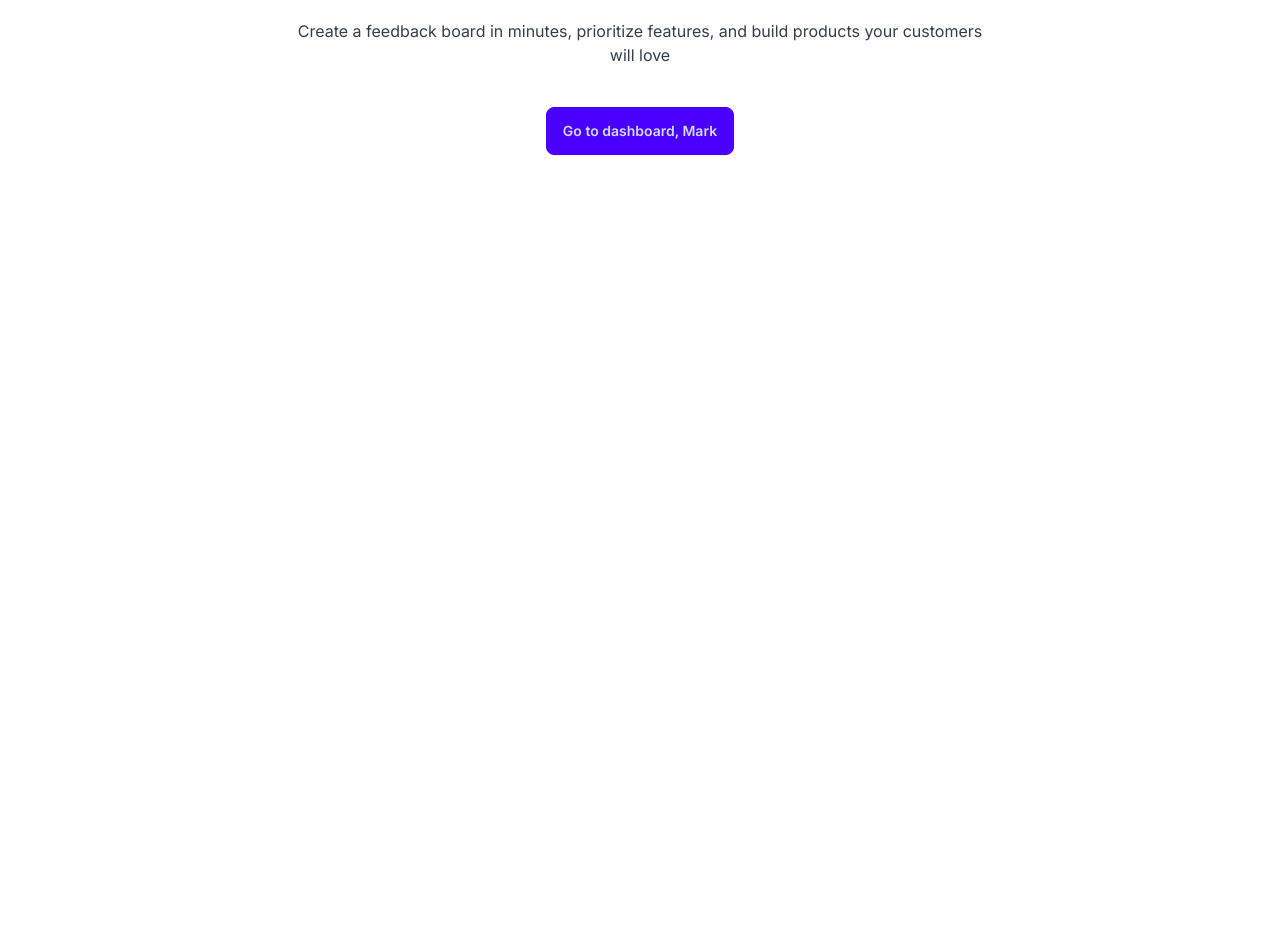
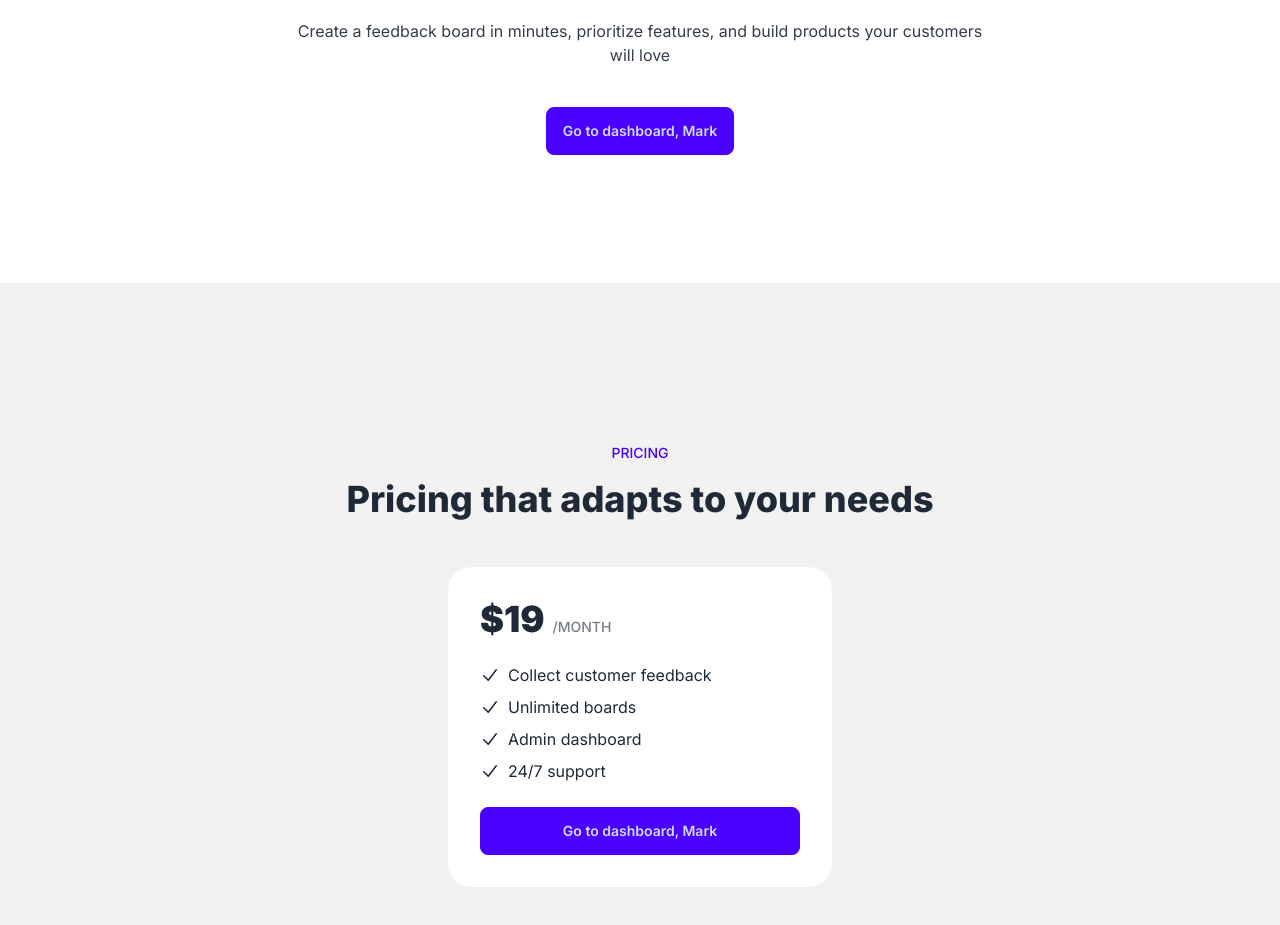
Before and after one commit to michalfilipiuk/course-app, a Next.js app: page / in a window 1280 px wide. Shown: the part 293-1218 px from the top of the page. Before the commit the page ends 800 px from the top, so only its background shows below. Built offline with nearby package versions, Linux system fonts and the light colour scheme.

Commit message:
some changes

```diff
--- a/app/components/ButtonLogin.js
+++ b/app/components/ButtonLogin.js
@@ -1,8 +1,8 @@
 import Link from "next/link"
 
-const ButtonLogin = ({isLoggedIn, name}) => {
+const ButtonLogin = ({isLoggedIn, name, extraStyle}) => {
     if (isLoggedIn) {
-        return <Link href="/dashboard" className="btn btn-primary">Go to dashboard, {name}</Link>
+        return <Link href="/dashboard" className={`btn btn-primary + ${extraStyle ? extraStyle : ""}`}>Go to dashboard, {name}</Link>
     } else {
         return <button>Login</button>
     }
--- /dev/null
+++ b/app/components/FAQListItem.js
@@ -0,0 +1,8 @@
+
+const FAQListItem = () => {
+    return (
+        <div>FAQListItem</div>
+    )
+}
+
+export default FAQListItem
--- a/app/layout.js
+++ b/app/layout.js
@@ -10,7 +10,7 @@
 
 export default function RootLayout({ children }) {
   return (
-    <html lang="en" data-theme="light">
+    <html lang="en" data-theme="light" className="scroll-smooth">
       <body className={inter.className}>{children}</body>
     </html>
   );
--- a/app/page.js
+++ b/app/page.js
@@ -1,23 +1,34 @@
 import ButtonLogin from "./components/ButtonLogin";
+import FAQListItem from "./components/FAQListItem";
 
 export default function Home() {
   const isLoggedIn = true;
   const name = "Mark";
+  const greeting = `Hello ${isLoggedIn ? name : "there"}`;
+
+  const pricingFeaturesList = [
+    "Collect customer feedback",
+    "Unlimited boards",
+    "Admin dashboard",
+    "24/7 support",
+  ];
 
   return (
     <main>
+      {/* Navbar */}
       <section className="bg-base-200">
         <div className="flex justify-between items-center px-8 py-2 max-w-3xl mx-auto">
           <div className="font-bold">My First SaaS</div>
           <div className="space-x-4 max-md:hidden">
-            <a className="link link-hover">Pricing</a>
-            <a className="link link-hover">FAQ</a>
+            <a className="link link-hover" href="#pricing">Pricing</a>
           </div>
           <div>
             <ButtonLogin isLoggedIn={isLoggedIn} name={name} />
           </div>
         </div>
       </section>
+
+      {/* Hero */}
       <section className="px-8 text-center py-32 max-w-3xl mx-auto">
         <h1 className="text-4xl lg:text-5xl font-extrabold mb-6">
           Collect customer feedback to build better products
@@ -28,6 +39,52 @@
         </div>
         <ButtonLogin isLoggedIn={isLoggedIn} name={name} />
       </section>
+
+      {/* Pricing */}
+      <section className="bg-base-200 py-8" id="pricing">
+        <div className="py-32 px-8 max-w-3xl mx-auto">
+          <p className="text-sm uppercase font-medium text-center text-primary mb-4">
+            Pricing
+          </p>
+          <h2 className="text-3xl lg:text-4xl font-extrabold mb-12 text-center">
+            Pricing that adapts to your needs
+          </h2>
+
+          <div className="p-8 bg-base-100 max-w-96 rounded-3xl mx-auto space-y-6">
+            <div className="flex gap-2 items-baseline">
+              <div className="text-4xl font-black">$19</div>
+              <div className="uppercase text-sm font-medium opacity-60">
+                /month
+              </div>
+            </div>
+
+            <ul className="space-y-2">
+              {pricingFeaturesList.map((priceItem) => (
+                <li className="flex gap-2 items-center" key={priceItem}>
+                  <svg
+                    xmlns="http://www.w3.org/2000/svg"
+                    viewBox="0 0 20 20"
+                    fill="currentColor"
+                    class="size-5"
+                  >
+                    <path
+                      fill-rule="evenodd"
+                      d="M16.704 4.153a.75.75 0 0 1 .143 1.052l-8 10.5a.75.75 0 0 1-1.127.075l-4.5-4.5a.75.75 0 0 1 1.06-1.06l3.894 3.893 7.48-9.817a.75.75 0 0 1 1.05-.143Z"
+                      clip-rule="evenodd"
+                    />
+                  </svg>
+                  {priceItem}
+                </li>
+              ))}
+            </ul>
+            <ButtonLogin
+              isLoggedIn={isLoggedIn}
+              name={name}
+              extraStyle="w-full"
+            />
+          </div>
+        </div>
+      </section>
     </main>
   );
 }
```
